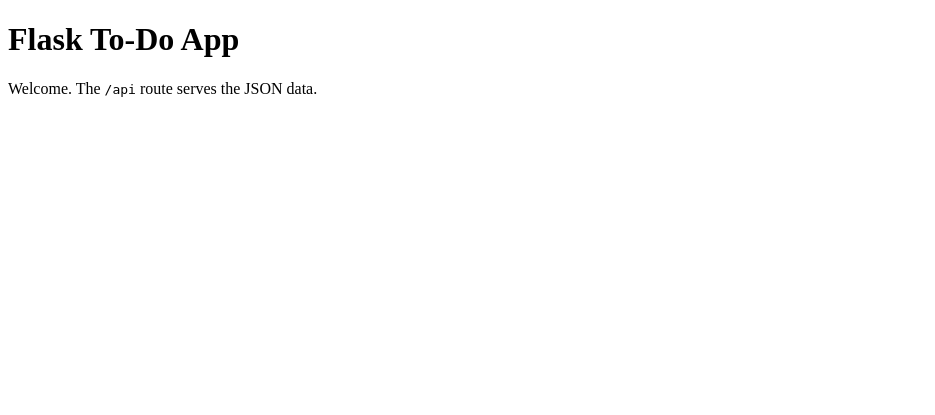
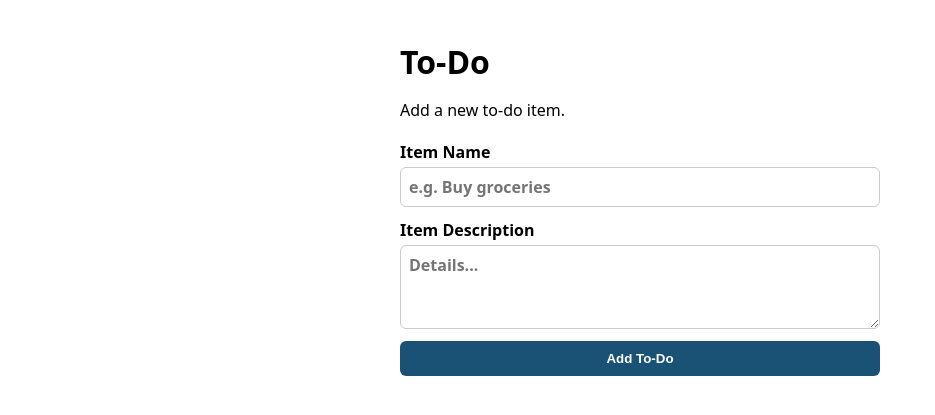
Before and after one commit to rishavrishu86-dotcom/flask-todo-app, a Flask app: page / in a window 1280 px wide. Shown: the top 415 px of the page, without its empty margins (0-935 px from the left). Run offline with Flask 3, Linux system fonts and the light colour scheme.

Commit message:
master_1: add To-Do form (Item Name, Item Description)

```diff
--- a/templates/index.html
+++ b/templates/index.html
@@ -3,10 +3,27 @@
 <head>
   <meta charset="utf-8" />
   <meta name="viewport" content="width=device-width, initial-scale=1" />
-  <title>Flask To-Do</title>
+  <title>To-Do</title>
+  <style>
+    body { font-family: system-ui, sans-serif; max-width: 480px; margin: 40px auto; padding: 0 16px; }
+    h1 { margin-bottom: 4px; }
+    form { display: grid; gap: 12px; margin-top: 20px; }
+    label { display: grid; gap: 4px; font-weight: 600; }
+    input, textarea { padding: 8px; font: inherit; border: 1px solid #ccc; border-radius: 6px; }
+    button { padding: 10px; font-weight: 600; border: 0; border-radius: 6px; background: #1a5276; color: #fff; cursor: pointer; }
+  </style>
 </head>
 <body>
-  <h1>Flask To-Do App</h1>
-  <p>Welcome. The <code>/api</code> route serves the JSON data.</p>
+  <h1>To-Do</h1>
+  <p>Add a new to-do item.</p>
+  <form action="/submittodoitem" method="POST">
+    <label>Item Name
+      <input type="text" name="itemName" placeholder="e.g. Buy groceries" required />
+    </label>
+    <label>Item Description
+      <textarea name="itemDescription" rows="3" placeholder="Details..."></textarea>
+    </label>
+    <button type="submit">Add To-Do</button>
+  </form>
 </body>
 </html>
```
